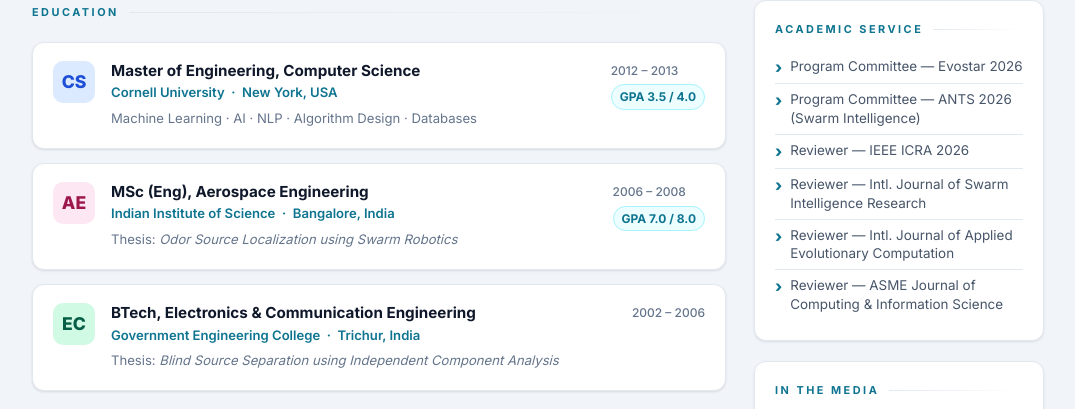
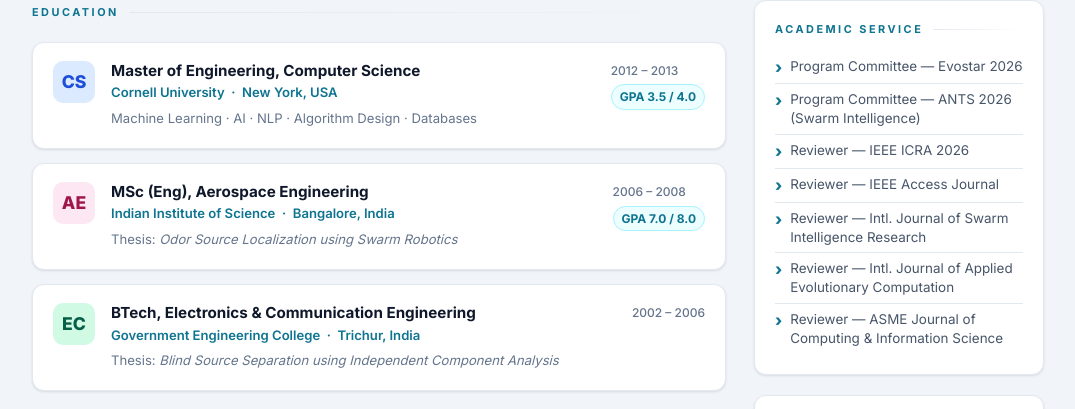
Before and after one commit to josephgec/josephgec.github.io, a plain HTML site: page index.html in a window 1280 px wide. Shown: the part 1928-2337 px from the top of the page, without its empty margins (102-1177 px from the left). Drawn offline with Linux system fonts and the light colour scheme.

Commit message:
Add IEEE Access Journal reviewer to Academic Service

```diff
--- a/index.html
+++ b/index.html
@@ -1141,6 +1141,7 @@
         <li>Program Committee — Evostar 2026</li>
         <li>Program Committee — ANTS 2026 (Swarm Intelligence)</li>
         <li>Reviewer — IEEE ICRA 2026</li>
+        <li>Reviewer — IEEE Access Journal</li>
         <li>Reviewer — Intl. Journal of Swarm Intelligence Research</li>
         <li>Reviewer — Intl. Journal of Applied Evolutionary Computation</li>
         <li>Reviewer — ASME Journal of Computing &amp; Information Science</li>
```
